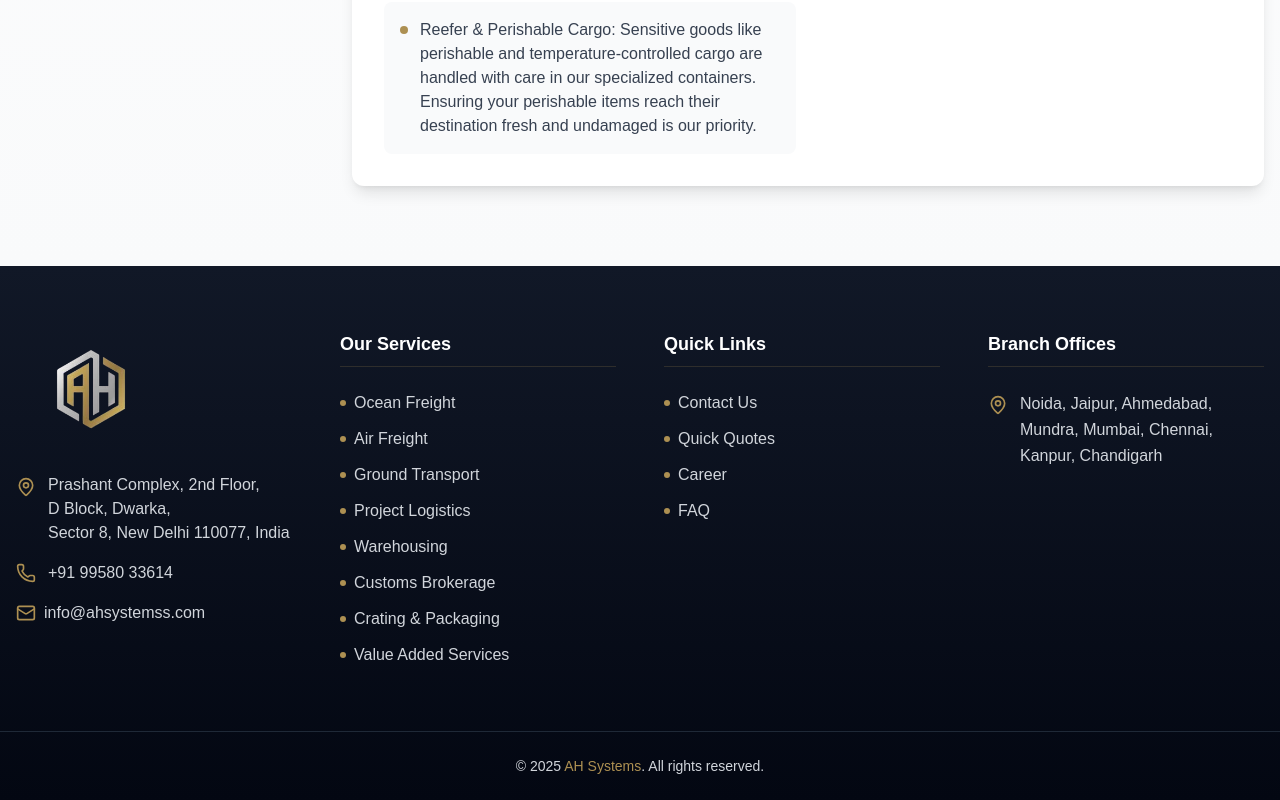
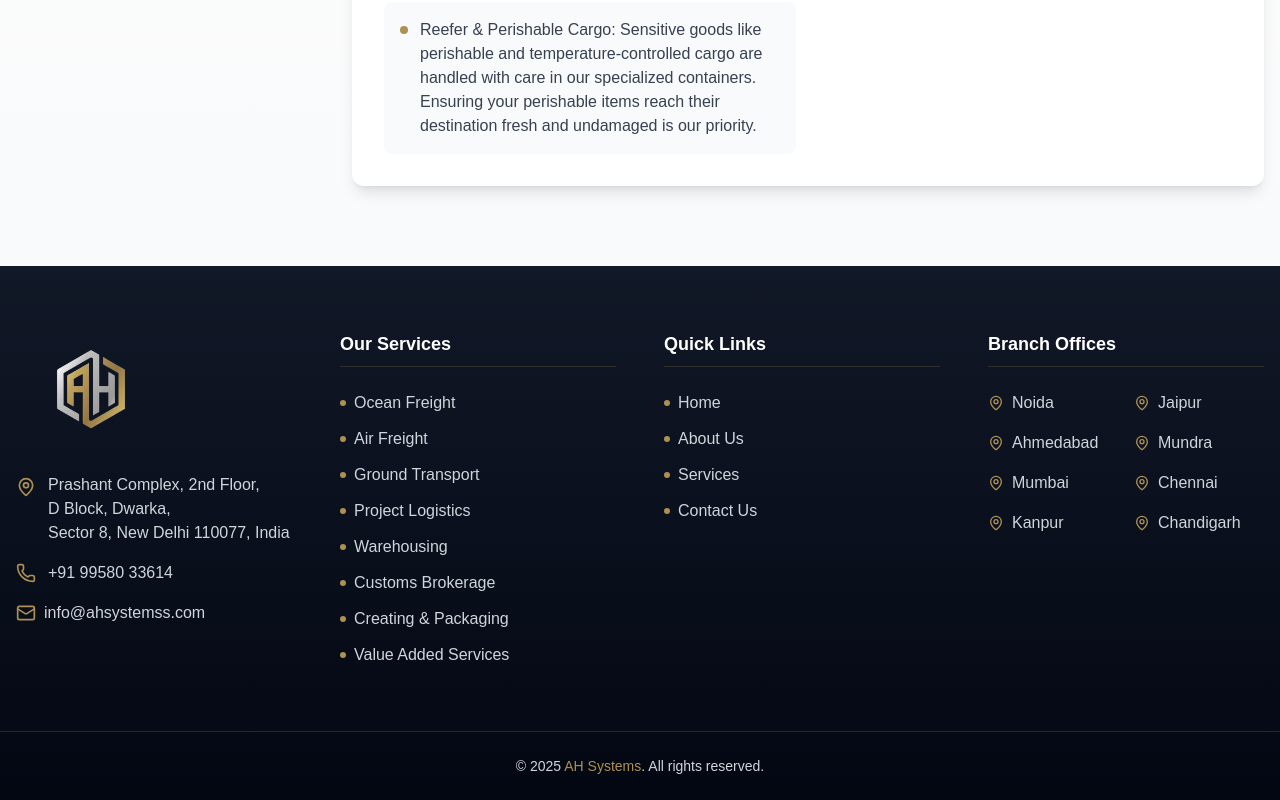
Before and after one commit to desirediv0/ah-systems, a Next.js app: page /services in a window 1280 px wide. Shown: the part 1176-1976 px from the top of the page. Built offline with nearby package versions, Linux system fonts and the light colour scheme.

Commit message:
feat: add custom 404 page and improve navigation links with smooth scrolling

```diff
--- a/package.json
+++ b/package.json
@@ -20,6 +20,7 @@
     "react-dom": "^18",
     "react-fast-marquee": "^1.6.5",
     "react-icons": "^5.4.0",
+    "sharp": "^0.33.5",
     "tailwind-merge": "^2.6.0",
     "tailwindcss-animate": "^1.0.7"
   },
--- a/src/app/(pages)/services/page.jsx
+++ b/src/app/(pages)/services/page.jsx
@@ -79,8 +79,8 @@ const ServiceContent = () => {
             ],
         },
         {
-            id: 'crating-packaging',
-            title: 'Crating & Packaging',
+            id: 'creating-packaging',
+            title: 'Creating & Packaging',
             image: '/card/creating-packaging.jpg',
             description: 'Protecting your cargo during transit is essential, and our professional crating and packaging services ensure maximum safety for international shipping, freight forwarding, and logistics solutions. Whether you are shipping fragile items, heavy machinery, or high-value goods, our custom packaging and crating solutions provide superior protection for your cargo at every stage of the shipping process.',
             features: [
--- a/src/app/_components/Footer.jsx
+++ b/src/app/_components/Footer.jsx
@@ -1,3 +1,4 @@
+"use client";
 import React from 'react'
 import Image from 'next/image'
 import Link from 'next/link'
@@ -5,23 +6,26 @@ import { Mail, Phone, MapPin } from 'lucide-react'
 
 const Footer = () => {
   const currentYear = new Date().getFullYear();
+  const handleClick = (e) => {
+    window.scrollTo({ top: 0, behavior: 'smooth' });
+  }
 
   const footerLinks = {
     services: [
-      { name: "Ocean Freight", href: "/services/ocean-freight" },
-      { name: "Air Freight", href: "/services/air-freight" },
-      { name: "Ground Transport", href: "/services/ground" },
-      { name: "Project Logistics", href: "/services/project" },
-      { name: "Warehousing", href: "/services/warehousing" },
-      { name: "Customs Brokerage", href: "/services/customs" },
-      { name: "Crating & Packaging", href: "/services/packaging" },
-      { name: "Value Added Services", href: "/services/value-added" }
+      { name: "Ocean Freight", href: "/services#ocean-freight" },
+      { name: "Air Freight", href: "/services#air-freight" },
+      { name: "Ground Transport", href: "/services#ground-transport" },
+      { name: "Project Logistics", href: "/services#project-logistics" },
+      { name: "Warehousing", href: "/services#warehousing" },
+      { name: "Customs Brokerage", href: "/services#customs-brokerage" },
+      { name: "Creating & Packaging", href: "/services#creating-packaging" },
+      { name: "Value Added Services", href: "/services#value-added-services" }
     ],
     majorLinks: [
+      { name: "Home", href: "/" },
+      { name: "About Us", href: "/about" },
+      { name: "Services", href: "/services" },
       { name: "Contact Us", href: "/contact" },
-      { name: "Quick Quotes", href: "/quotes" },
-      { name: "Career", href: "/career" },
-      { name: "FAQ", href: "/faq" }
     ]
   };
 
@@ -74,6 +78,7 @@ const Footer = () => {
                 <li key={index}>
                   <Link
                     href={link.href}
+                    onClick={handleClick}
                     className="hover:text-[#AD9052] transition-colors flex items-center gap-2"
                   >
                     <span className="w-1.5 h-1.5 bg-[#AD9052] rounded-full"></span>
@@ -104,26 +109,24 @@ const Footer = () => {
             </ul>
           </div>
 
+
           {/* Branch Offices */}
           <div>
             <h3 className="text-white font-semibold text-lg mb-6 border-b border-[#AD9052]/20 pb-2">
               Branch Offices
             </h3>
-            <div className="flex items-start gap-3">
-              <MapPin size={20} className="text-[#AD9052] mt-1 shrink-0" />
-              <p className="text-gray-300 leading-relaxed">
-                {[
-                  "Noida", "Jaipur", "Ahmedabad", "Mundra",
-                  "Mumbai", "Chennai", "Kanpur", "Chandigarh"
-                ].map((city, index, array) => (
-                  <span key={index}>
-                    <span className="hover:text-[#AD9052] transition-colors cursor-pointer">
-                      {city}
-                    </span>
-                    {index !== array.length - 1 && ", "}
+            <div className="grid grid-cols-2 gap-4">
+              {[
+                "Noida", "Jaipur", "Ahmedabad", "Mundra",
+                "Mumbai", "Chennai", "Kanpur", "Chandigarh"
+              ].map((city, index) => (
+                <div key={index} className="flex items-center gap-2 group">
+                  <MapPin size={16} className="text-[#AD9052] group-hover:scale-110 transition-transform" />
+                  <span className="text-gray-300 hover:text-[#AD9052] transition-colors cursor-pointer">
+                    {city}
                   </span>
-                ))}
-              </p>
+                </div>
+              ))}
             </div>
           </div>
         </div>
--- a/src/app/_components/Header.jsx
+++ b/src/app/_components/Header.jsx
@@ -40,7 +40,7 @@ const Header = () => {
         { title: "Air Freight", href: "/services#air-freight" },
         { title: "Ground Transport", href: "/services#ground-transport" },
         { title: "Project Logistics", href: "/services#project-logistics" },
-        { title: "Wharehousing", href: "/services#wharehousing" },
+        { title: "Wharehousing", href: "/services#warehousing" },
         { title: "Customs Brokerage", href: "/services#customs-brokerage" },
         { title: "Creating & Packaging", href: "/services#creating-packaging" },
         { title: "Value Added Services", href: "/services#value-added-services" },
--- /dev/null
+++ b/src/app/not-found.js
@@ -0,0 +1,43 @@
+"use client";
+import React from 'react';
+import Link from 'next/link';
+import Image from 'next/image';
+import { ArrowLeft } from 'lucide-react';
+
+export default function NotFound() {
+    return (
+        <div className="min-h-screen bg-gradient-to-b from-white to-gray-50 flex items-center justify-center px-4">
+            <div className="max-w-2xl mx-auto text-center">
+                {/* 404 Image */}
+                <div className="relative w-full h-48 md:h-64 mb-4">
+                    <Image
+                        src="/404.svg"
+                        alt="404 Illustration"
+                        fill
+                        className="object-contain"
+                        priority
+                    />
+                </div>
+
+                {/* Content */}
+                <h1 className="text-4xl md:text-5xl font-bold text-gray-900 mb-2">
+                    Page Not Found
+                </h1>
+                <p className="text-lg text-gray-600 mb-8 max-w-md mx-auto">
+                    The page you are looking for might have been removed, had its name changed, or is temporarily unavailable.
+                </p>
+
+                {/* Back to Home Button */}
+                <Link
+                    href="/"
+                    className="inline-flex items-center gap-2 px-6 py-3 bg-[#AD9052] text-white
+                     rounded-lg hover:bg-[#8E7544] transition-colors duration-300
+                     shadow-lg hover:shadow-xl"
+                >
+                    <ArrowLeft size={20} />
+                    Back to Home
+                </Link>
+            </div>
+        </div>
+    );
+}
```
Also changed, not shown: public/404.svg (added), 1 other file (tests, documents, lock files or other folders).
